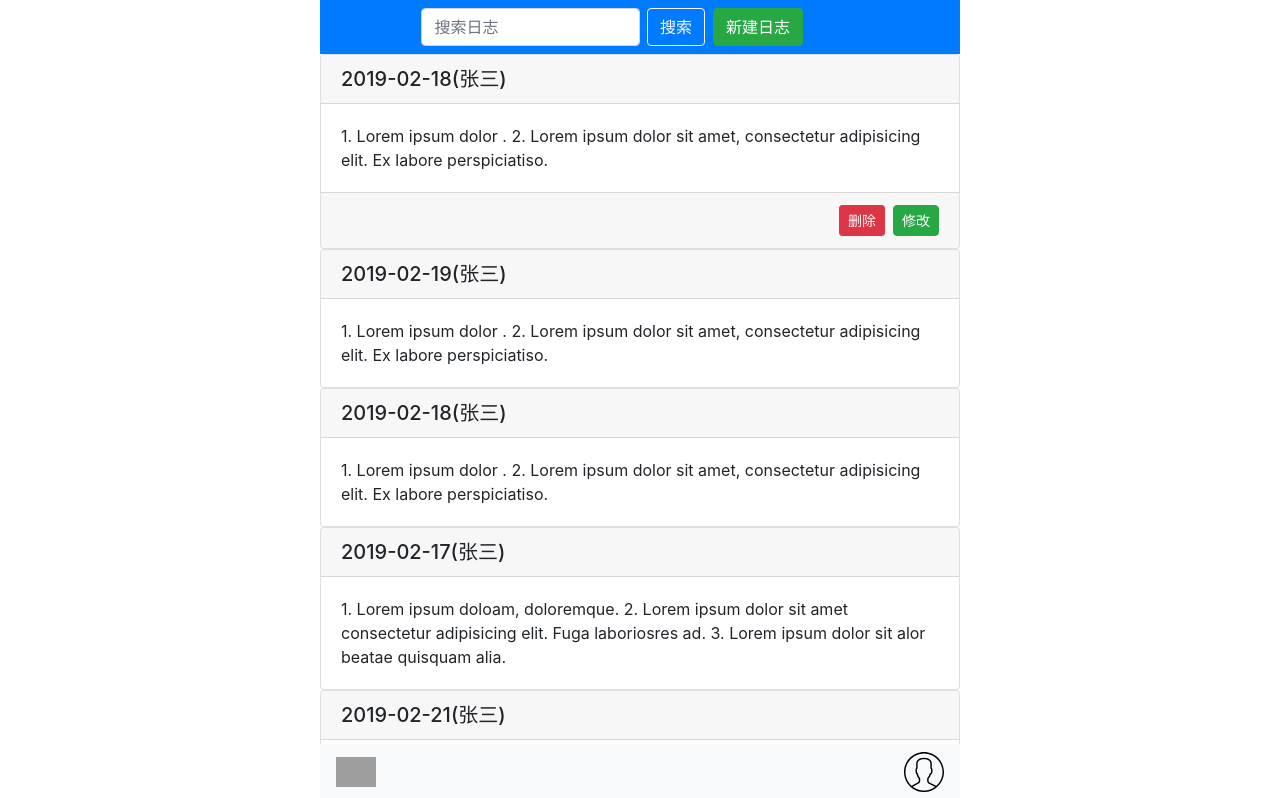
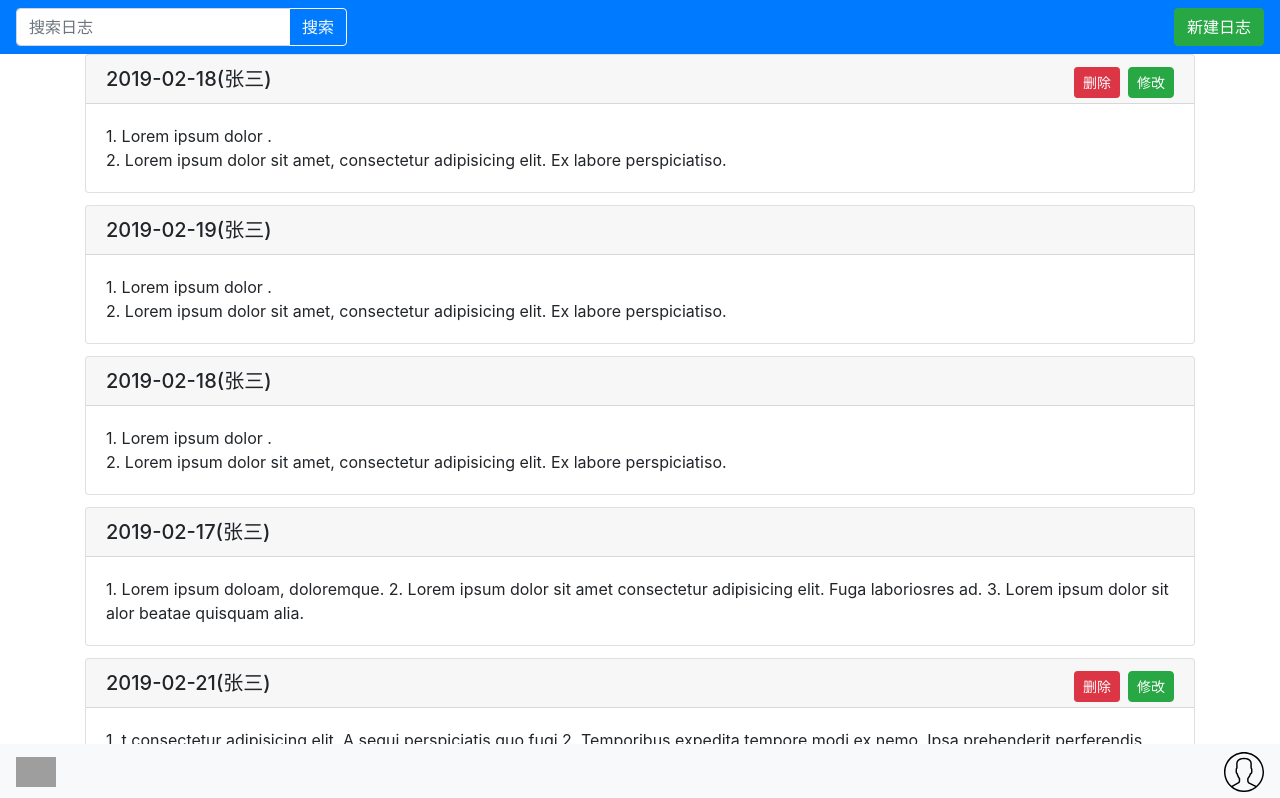
Before and after one commit to josephyoung/work-diary-app, a React (Create React App) app: page / in a window 1280 px wide. Shown: the top 798 px of the page. Built offline with nearby package versions, Linux system fonts and the light colour scheme; grey boxes are pictures that could not be loaded.

Commit message:
1. 调整navbar和bottom bar；2. 修改DiaryCardList包裹由div为CardColumns, 使card之间有间隔；3. DiaryCard使用dangerouslySetInnerHTML实现换行显示.

```diff
--- a/src/App.js
+++ b/src/App.js
@@ -8,6 +8,7 @@ import React from 'react';
 import {
   Button,
   ButtonGroup,
+  Container,
   Form,
   FormControl,
   Navbar,
@@ -15,7 +16,9 @@ import {
   Card,
   Modal,
   Row,
-  Col
+  Col,
+  CardGroup,
+  CardColumns
 } from 'react-bootstrap';
 import './bootstrap.min.css';
 import 'holderjs';
@@ -24,7 +27,7 @@ class NewDiary extends React.Component {
   render() {
     const { onClick } = this.props;
     return (
-      <Button className="ml-2" variant="success" onClick={onClick}>
+      <Button variant="success" onClick={onClick}>
         新建日志
       </Button>
     );
@@ -41,7 +44,7 @@ function EditDairy(props) {
     onDateChange,
     onTextChange,
     onDiarySubmit,
-    index,
+    index
   } = props;
 
   return (
@@ -80,19 +83,19 @@ function EditDairy(props) {
 class SearchBar extends React.Component {
   render() {
     return (
-      <Form inline>
+      <Form inline style={{maxWidth: '60%'}}>
+        <InputGroup>
           <FormControl
             type="text"
             placeholder="搜索日志"
-          className="mr-sm-2"
-          style={{ maxWidth: '50%' }}
+
           />
           <InputGroup.Append>
-          <Button className="m-0" variant="outline-light">
+            <Button variant="outline-light">
               搜索
             </Button>
           </InputGroup.Append>
-        {this.props.children}
+        </InputGroup>
       </Form>
     );
   }
@@ -100,12 +103,11 @@ class SearchBar extends React.Component {
 
 class NavigateBar extends React.Component {
   render() {
-    const { sticky } = this.props;
     return (
       <Navbar
-        sticky={sticky}
-        expand="lg"
-        className="bg-primary justify-content-around"
+        fixed="top"
+        expand="sm"
+        className="bg-primary justify-content-sm-between"
       >
         {this.props.children}
       </Navbar>
@@ -143,7 +145,7 @@ class UserLoginForm extends React.Component {
     } = this.props;
 
     return (
-      <div style={{display: userLoginFormDisplay}}>
+      <div style={{ display: userLoginFormDisplay }}>
         <Modal.Header closeButton>
           <Modal.Title id="contained-modal-titl-vcenter">登录信息</Modal.Title>
         </Modal.Header>
@@ -158,10 +160,12 @@ class UserLoginForm extends React.Component {
                 placeholder="请输入用户名"
                 required
                 value={userName}
-                onChange={(e) => onUserNameChange(e.target.value)}
+                onChange={e => onUserNameChange(e.target.value)}
               />
             </Col>
-            <Form.Control.Feedback type='invalid'>请输入用户名</Form.Control.Feedback>
+            <Form.Control.Feedback type="invalid">
+              请输入用户名
+            </Form.Control.Feedback>
           </Form.Group>
 
           <Form.Group as={Row} controlId="form-control-plaintext">
@@ -174,15 +178,21 @@ class UserLoginForm extends React.Component {
                 placeholder="请输入密码"
                 required
                 value={passWord}
-                onChange={(e) => onPassWordChange(e.target.value)}
+                onChange={e => onPassWordChange(e.target.value)}
               />
-              <Form.Control.Feedback type='invalid'>请输入密码</Form.Control.Feedback>
+              <Form.Control.Feedback type="invalid">
+                请输入密码
+              </Form.Control.Feedback>
             </Col>
           </Form.Group>
 
-          <Form.Group controlId='formBasicLink' className='text-center'>
-            <Button variant="link" size='sm'>注册</Button>
-            <Button variant="link" size='sm'>忘记密码</Button>
+          <Form.Group controlId="formBasicLink" className="text-center">
+            <Button variant="link" size="sm">
+              注册
+            </Button>
+            <Button variant="link" size="sm">
+              忘记密码
+            </Button>
           </Form.Group>
         </Form>
         <Modal.Footer>
@@ -214,7 +224,7 @@ class LoginWindow extends React.Component {
 
     let userLoginFormDisplay, userInfoFormDisplay;
 
-    if(!authentication) {
+    if (!authentication) {
       userLoginFormDisplay = 'block';
       userInfoFormDisplay = 'none';
     } else {
@@ -254,8 +264,8 @@ class LoginWindow extends React.Component {
 class UserInfoForm extends React.Component {
   render() {
     const { onLogout, onHide, userInfoFormDisplay, userName } = this.props;
-    return(
-      <div style={{display: userInfoFormDisplay}}>
+    return (
+      <div style={{ display: userInfoFormDisplay }}>
         <Modal.Header closeButton>
           <Modal.Title id="contained-modal-titl-vcenter">登录信息</Modal.Title>
         </Modal.Header>
@@ -266,18 +276,23 @@ class UserInfoForm extends React.Component {
           </p>
         </Modal.Body>
         <Modal.Footer>
-          <Button variant='danger' onClick={onLogout}>登出</Button>
-          <Button variant='success' onClick={onHide}>关闭</Button>
+          <Button variant="danger" onClick={onLogout}>
+            登出
+          </Button>
+          <Button variant="success" onClick={onHide}>
+            关闭
+          </Button>
         </Modal.Footer>
       </div>
-    )
+    );
   }
 }
 
 class DiaryCard extends React.Component {
   render() {
-    const { editable, diary, onDiaryModifying, onDiaryDelete} = this.props;
+    const { editable, diary, onDiaryModifying, onDiaryDelete } = this.props;
     const { name, date, text } = diary;
+    const textHtml = text.replace(/\n/g, '</br>');
     return (
       <Card>
         <Card.Header as="h5">
@@ -285,12 +300,29 @@ class DiaryCard extends React.Component {
 (
           {name}
 )
+          <span className="float-right" style={{display: editable}}>
+            <Button
+              variant="danger"
+              size="sm"
+              className="mr-2"
+              onClick={onDiaryDelete}
+            >
+              删除
+            </Button>
+            <Button
+              variant="success"
+              size="sm"
+              className="rounded"
+              onClick={onDiaryModifying}
+            >
+              修改
+            </Button>
+          </span>
         </Card.Header>
-        <Card.Body>{text}</Card.Body>
-        <Card.Footer style={{ display: editable, textAlign: 'right'}} className='text-sm-right'>
-          <Button variant="danger" size='sm' className='mr-2' onClick={onDiaryDelete}>删除</Button>
-          <Button variant="success" size='sm' className='rounded' onClick={onDiaryModifying}>修改</Button>
-        </Card.Footer>
+        <Card.Body
+          dangerouslySetInnerHTML={{ __html: textHtml }}
+        >
+        </Card.Body>
       </Card>
     );
   }
@@ -404,7 +436,7 @@ const diaryList = [
   },
   {
     index: 11,
-    name: '张三',
+    name: '杨智峰',
     date: '2019-02-9',
     text:
       '1. t consectetur adipisicing elit. A sequi perspiciatis quo fugi 2. Temporibus expedita tempore modi ex nemo. Ipsa prehenderit perferendis inventore eveniet, nihil? 3. Accusantium nulla corporis, commodi aliquam ullam laborum eius 4. Deleagni modi cum! Soluta, doloribus!'
@@ -461,24 +493,36 @@ const diaryList = [
 ];
 
 class DiaryCardList extends React.Component {
-  render () {
+  render() {
     const { diaryList, onDiaryModifying, onDiaryDelete } = this.props;
     const dateToday = new Date().toJSON().slice(0, 10);
     let d2 = Date.parse(dateToday);
     let diaryCardList = diaryList.map((diary, index) => {
       let d1 = Date.parse(diary.date);
-      if(d1 >= d2 || index === 0) {
-        return <DiaryCard key={diary.index} editable='show' diary={diary} onDiaryModifying={() => onDiaryModifying(index)} onDiaryDelete={() => onDiaryDelete(index)} />
+      if (d1 >= d2 || index === 0) {
+        return (
+          <DiaryCard
+            key={diary.index}
+            editable="show"
+            diary={diary}
+            onDiaryModifying={() => onDiaryModifying(index)}
+            onDiaryDelete={() => onDiaryDelete(index)}
+          />
+        );
       } else {
-        return <DiaryCard key={diary.index} editable='none' diary={diary} onDiaryModifying={() => onDiaryModifying(index)} onDiaryDelete={() => onDiaryDelete(index)} />
+        return (
+          <DiaryCard
+            key={diary.index}
+            editable="none"
+            diary={diary}
+            onDiaryModifying={() => onDiaryModifying(index)}
+            onDiaryDelete={() => onDiaryDelete(index)}
+          />
+        );
       }
     });
 
-    return (
-      <>
-        {diaryCardList}
-      </>
-    );
+    return <CardColumns style={{columnCount: '1'}}>{diaryCardList}</CardColumns>;
   }
 }
 
@@ -495,7 +539,7 @@ class DiaryPlatform extends React.Component {
       passWord: '',
       authentication: false,
       diaryList: diaryList.slice(),
-      modifiedShow: false,
+      modifiedShow: false
     };
 
     this.handleClose = this.handleClose.bind(this);
@@ -532,7 +576,7 @@ class DiaryPlatform extends React.Component {
   }
 
   handleNewDiaryClick() {
-    if(this.state.diaryDate === '') {
+    if (this.state.diaryDate === '') {
       this.setState({
         modalShow: true,
         diaryDate: new Date().toJSON().slice(0, 10)
@@ -551,7 +595,7 @@ class DiaryPlatform extends React.Component {
   }
 
   handleHomeClick() {
-    if(this.state.authentication) {
+    if (this.state.authentication) {
       this.setState({
         loginShow: false
       });
@@ -579,14 +623,14 @@ class DiaryPlatform extends React.Component {
   handleLoginSubmit() {
     this.setState({
       authentication: true
-    })
+    });
   }
 
   isScrollAtBottom() {
     let scrollTop = document.documentElement.scollTop;
     let windowHeight = document.body.clientHeight;
     let scrollHeight = document.documentElement.scrollHeight;
-    if(scrollTop === windowHeight + scrollHeight) {
+    if (scrollTop === windowHeight + scrollHeight) {
       return true;
     } else {
       return false;
@@ -598,11 +642,11 @@ class DiaryPlatform extends React.Component {
     this.setState(prevState => {
       let date = prevState.diaryList[index].date;
       let text = prevState.diaryList[index].text;
-      return ({
+      return {
         modifiedShow: true,
         diaryDate: date,
-        diaryText: text,
-      });
+        diaryText: text
+      };
     });
   }
 
@@ -610,22 +654,22 @@ class DiaryPlatform extends React.Component {
     this.setState(prevState => {
       let list = prevState.diaryList;
       list.splice(index, 1);
-      return ({diaryList: list});
+      return { diaryList: list };
     });
   }
 
   handleDiarySubmit(index) {
-    if(typeof(index) !== 'undefined') {
+    if (typeof index !== 'undefined') {
       this.setState(prevState => {
         let list = prevState.diaryList;
         list[index].text = prevState.diaryText;
-        return ({
+        return {
           diaryList: list,
           diaryDate: '',
           diaryText: '',
-          modifiedShow: false,
+          modifiedShow: false
+        };
       });
-      })
     } else {
       this.setState(prevState => {
         let list = prevState.diaryList;
@@ -633,26 +677,28 @@ class DiaryPlatform extends React.Component {
           index: list.length,
           name: prevState.userName,
           date: prevState.diaryDate,
-          text: prevState.diaryText,
-        }
+          text: prevState.diaryText
+        };
         list.unshift(diary);
-        return ({
+        return {
           diaryList: list,
           diaryDate: '',
           diaryText: '',
-          modalShow: false,
-        });
+          modalShow: false
+        };
       });
     }
   }
-
+  //       <div style={{ margin: 'auto', maxWidth: '40rem' }}>
   render() {
     return (
-      <div style={{ margin: 'auto', maxWidth: '40rem' }}>
-        <NavigateBar sticky="top">
-          <SearchBar>
+      <Container>
+        <Navbar sticky="top">
+          <NewDiary />
+        </Navbar>
+        <NavigateBar>
+          <SearchBar />
           <NewDiary onClick={this.handleNewDiaryClick} />
-          </SearchBar>
         </NavigateBar>
         <EditDairy
           show={this.state.modalShow}
@@ -665,7 +711,8 @@ class DiaryPlatform extends React.Component {
         />
         <EditDairy
           show={this.state.modifiedShow}
-          onHide={() => this.setState({
+          onHide={() =>
+            this.setState({
               modifiedShow: false,
               diaryDate: '',
               diaryText: ''
@@ -678,7 +725,11 @@ class DiaryPlatform extends React.Component {
           onDiarySubmit={this.handleDiarySubmit}
           index={this.modifiedIndex}
         />
-        <DiaryCardList diaryList={this.state.diaryList} onDiaryModifying={this.handleDirayModifying} onDiaryDelete={this.handleDiaryDelete} />
+        <DiaryCardList
+          diaryList={this.state.diaryList}
+          onDiaryModifying={this.handleDirayModifying}
+          onDiaryDelete={this.handleDiaryDelete}
+        />
 
         <LoginWindow
           loginShow={this.state.loginShow}
@@ -689,18 +740,18 @@ class DiaryPlatform extends React.Component {
           userName={this.state.userName}
           passWord={this.state.passWord}
           authentication={this.state.authentication}
-          onLogout={() => {this.setState({
+          onLogout={() => {
+            this.setState({
               authentication: false,
               userName: '',
               passWord: ''
             });
-                          }
-                  }
+          }}
         />
-        <BottomBar sticky="bottom" style={{ margin:'auto', maxWidth: '40em' }}>
+        <BottomBar sticky="bottom" style={{ margin: 'auto' }}>
           <HomePage />
         </BottomBar>
-        <BottomBar fixed="bottom" style={{ margin: 'auto', maxWidth: '40rem' }}>
+        <BottomBar fixed="bottom" style={{ margin: 'auto' }}>
           <HomePage
             loginShow={this.state.loginShow}
             onClick={this.handleHomeClick}
@@ -710,7 +761,7 @@ class DiaryPlatform extends React.Component {
             onClick={this.handleUserClick}
           />
         </BottomBar>
-      </div>
+      </Container>
     );
   }
 }
```
Lines whose indentation alone changed are shown as unchanged.
